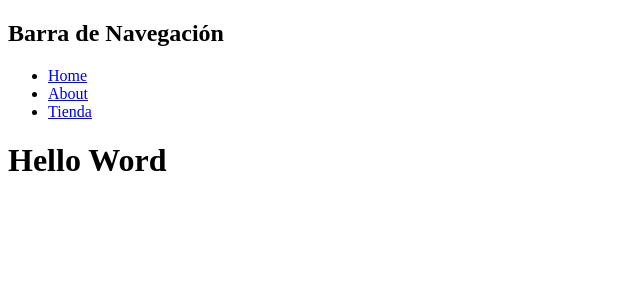
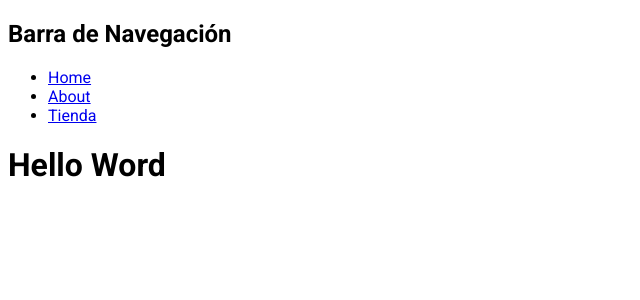
Before and after one commit to RobertoGuzman64/pruebaNextjs, a Next.js app in the folder prueba/: page / in a window 1280 px wide. Shown: the top 300 px of the page, without its empty margins (0-640 px from the left). Built offline with nearby package versions, Linux system fonts and the light colour scheme.

Commit message:
seccion 5

```diff
--- a/prueba/app/layout.jsx
+++ b/prueba/app/layout.jsx
@@ -1,4 +1,5 @@
-import Navbar from "@/components/navbar"
+import Navbar from "@/components/navbar";
+import { Roboto } from "next/font/google";
 
 export const metadata = {
     title: 'Equipzilla',
@@ -6,13 +7,19 @@
     icon: 'https://equipzilla.com/favicons/equipzilla/favicon-16x16.png'
 }
 
+const roboto = Roboto({
+    weight:["300","400","500","700"],
+    styles:["italic","normal"],
+    subsets:["latin"]
+})
+
 export default function RootLayout({ children }) {
     return (
         <html>
             <head>
                 <link rel="icon" type="image/png" sizes="16x16" href={metadata.icon} />
             </head>
-            <body>
+            <body className={roboto.className}>
                 <Navbar></Navbar>
                 {children}
             </body>
```
